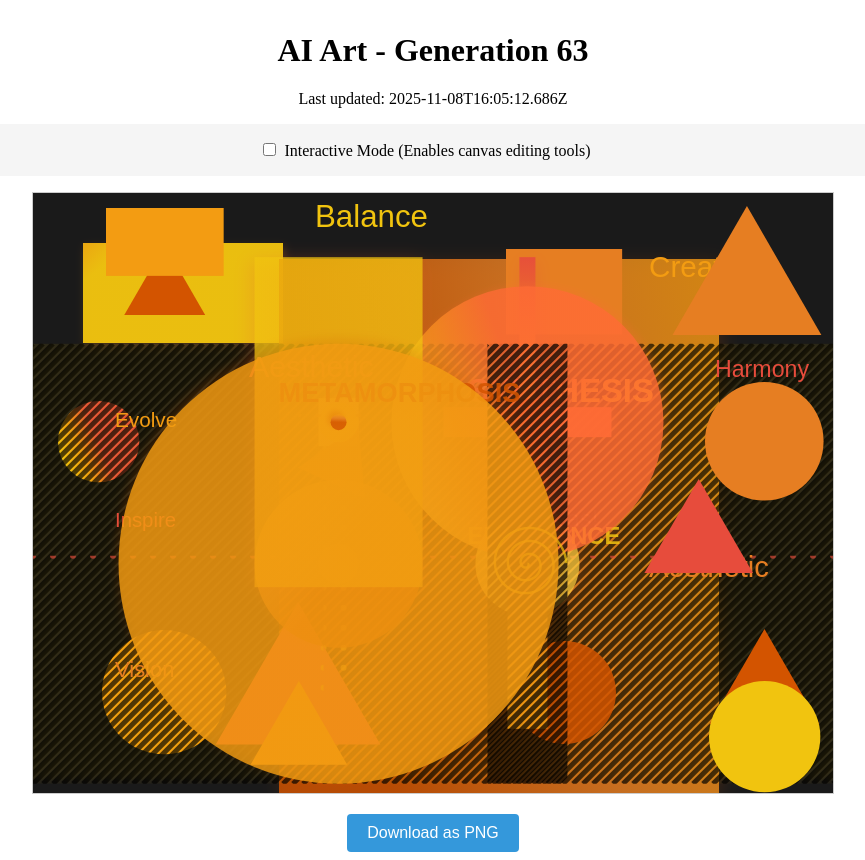
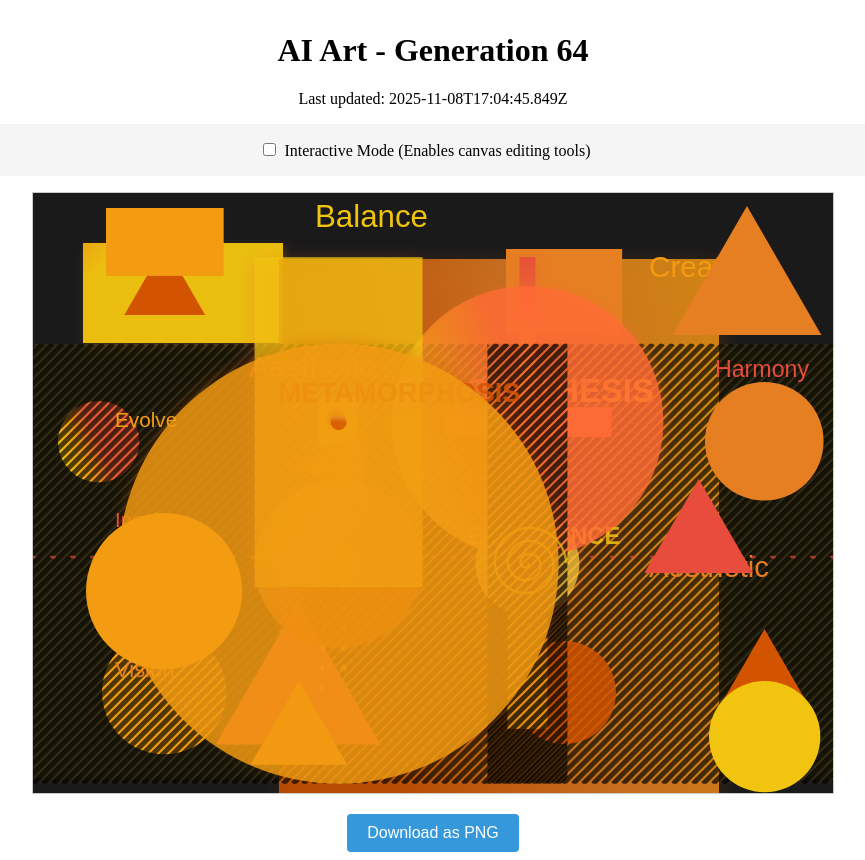
Before and after one commit to mcclowes/ai-art, a React (Vite) app: page / in a window 1280 px wide. Shown: the whole page, without its empty margins (207-1072 px from the left). Built offline with nearby package versions, Linux system fonts and the light colour scheme.

Commit message:
Improve artwork - Generation 64

```diff
--- a/src/artwork-state.ts
+++ b/src/artwork-state.ts
@@ -833,9 +833,17 @@ export const artworkState: ArtworkState = {
       },
       "opacity": 0.8066437008183323,
       "id": "gradient_circle_1762614287138"
+    },
+    {
+      "type": "circle",
+      "x": 131.09751778243643,
+      "y": 398.0975177824364,
+      "radius": 78.09751778243643,
+      "fillStyle": "#f39c12",
+      "id": "circle_1762621485849"
     }
   ],
-  "generation": 63,
-  "lastUpdated": "2025-11-08T16:05:12.686Z",
+  "generation": 64,
+  "lastUpdated": "2025-11-08T17:04:45.849Z",
   "cycleStarted": "2025-11-06T02:35:49.500Z"
 };
```
